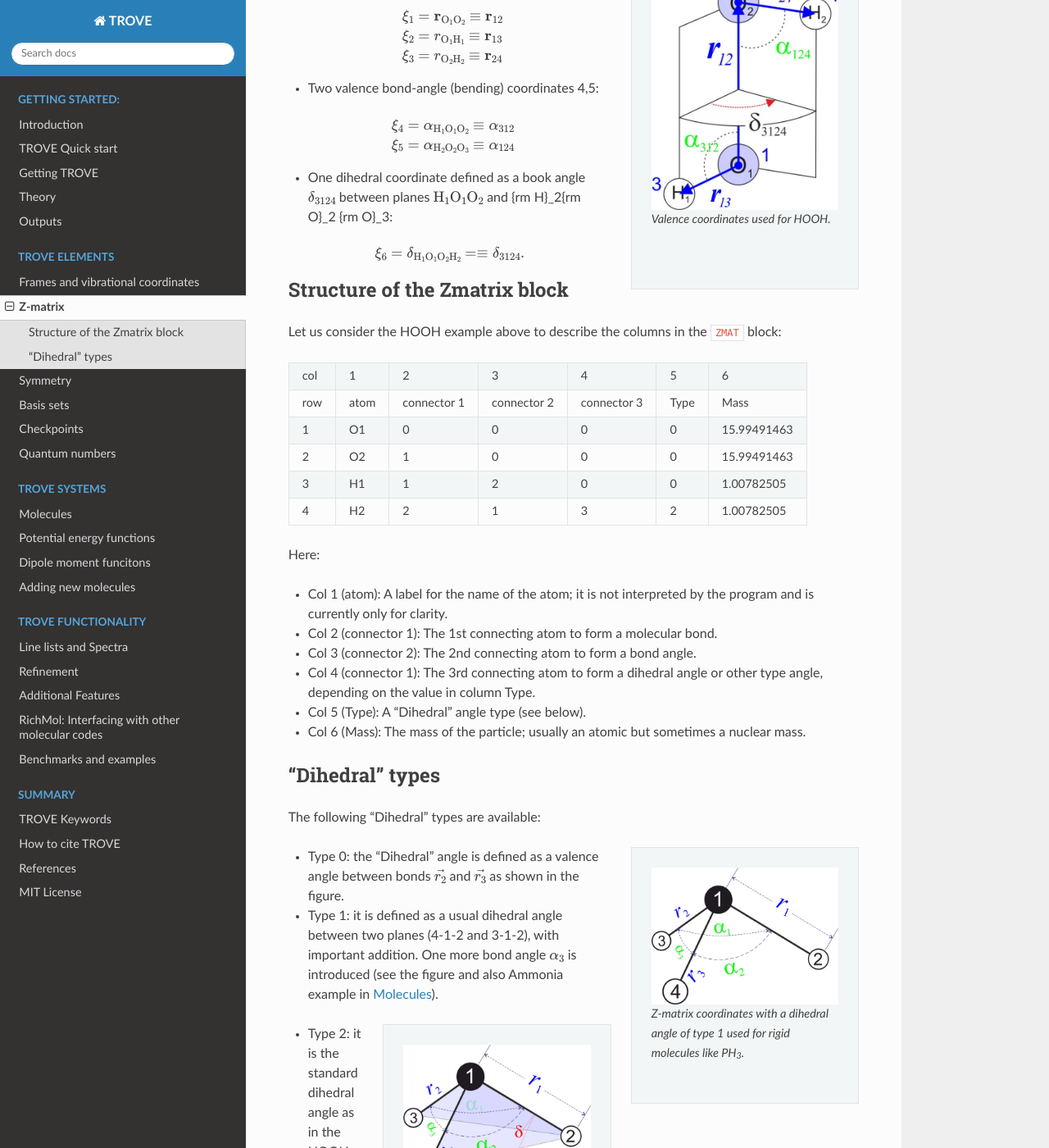
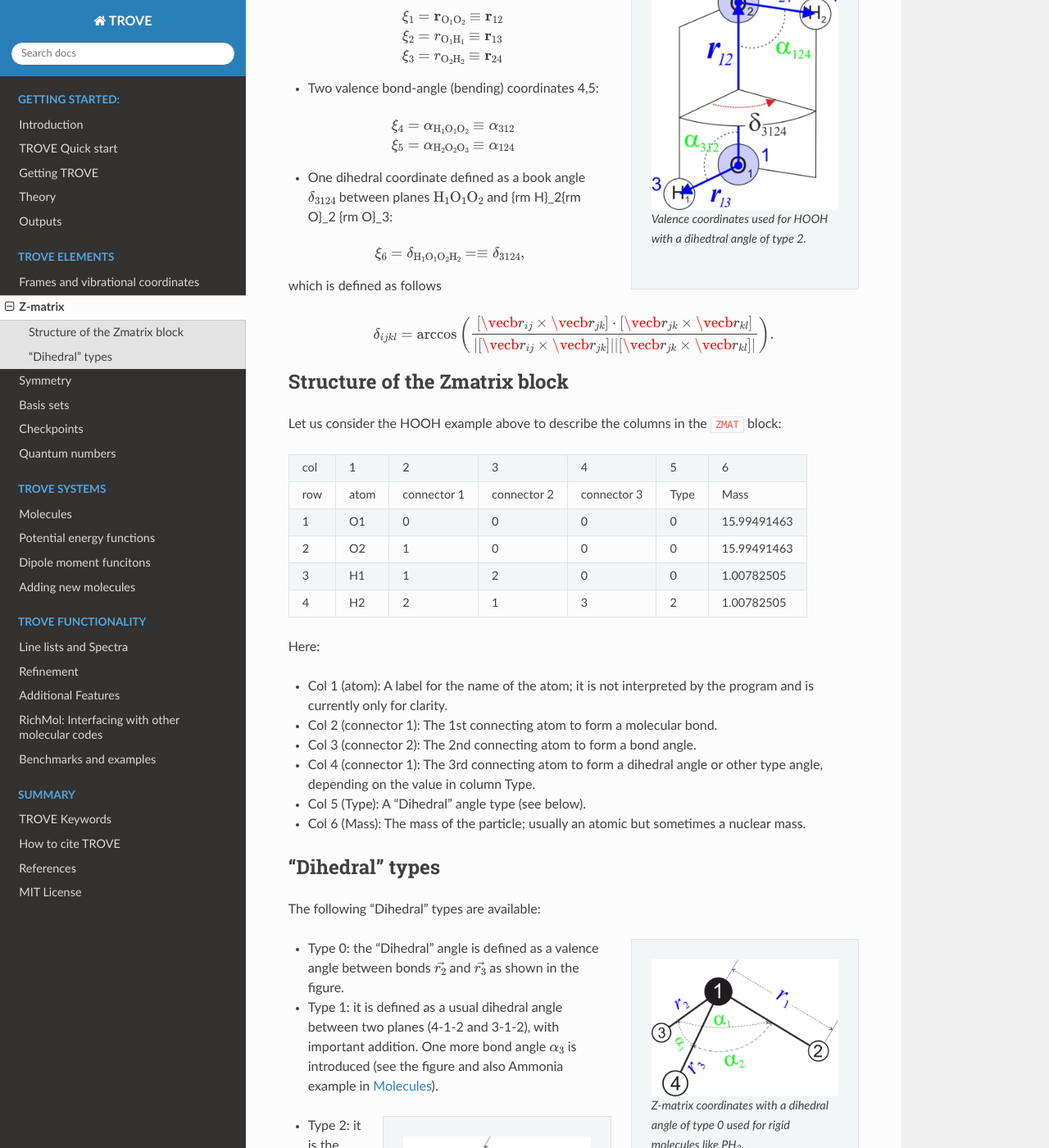
Before and after one commit to Trovemaster/TROVE, a Sphinx documentation site: the page built from docs/source/zmatrix.rst, in a window 1280 px wide and 1400 px high, scrolled down 540 px. Shown: the whole window at 82% size. Built offline with Sphinx 7.4.7 and the Read the Docs theme 2.0.0, drawn with Linux system fonts in a browser that asks for light colours; formulas are drawn with MathJax 3; some of the changed text lies outside the part shown.

Commit message:
dihedral type -2

```diff
--- a/docs/source/zmatrix.rst
+++ b/docs/source/zmatrix.rst
@@ -23,7 +23,7 @@
    .. figure:: img/HOOH_zmat.jpg
        :alt: HOOH
 
-       Valence coordinates used for HOOH.
+       Valence coordinates used for HOOH with a dihedtral angle of type 2.
 
 
 
@@ -52,7 +52,16 @@
 
 .. math::
 
-   \xi_6 = \delta_{{\rm H}_1{\rm O}_1 {\rm O}_2 {\rm H}_2} = \equiv \delta_{3124}.
+   \xi_6 = \delta_{{\rm H}_1{\rm O}_1 {\rm O}_2 {\rm H}_2} = \equiv \delta_{3124},
+
+which is defined as follows
+
+.. math::
+
+        \delta_{ijkl} =  \arccos\left(\frac{[\vecb{r}_{ij} \times \vecb{r}_{jk}]\cdot[\vecb{r}_{jk} \times \vecb{r}_{kl}] }{|[\vecb{r}_{ij} \times \vecb{r}_{jk}]| | [\vecb{r}_{jk} \times \vecb{r}_{kl}]|}\right).
+
+
+
 
 .. note: The order of the coordinates in TROVE is always: stretching, bending and dihedrals.
 
@@ -103,7 +112,7 @@
    .. figure:: img/XY3_zmat_0.jpg
        :alt: XY3 Zmat
 
-       Z-matrix coordinates with a dihedral angle of type 1 used for rigid molecules like PH\ :sub:`3`.
+       Z-matrix coordinates with a dihedral angle of type 0 used for rigid molecules like PH\ :sub:`3`.
 
 
 - Type 0: the "Dihedral"  angle  is defined as  a valence angle between bonds :math:`\vec{r_{2}}`  and  :math:`\vec{r_{3}}` as shown in the figure.
@@ -119,8 +128,23 @@
    .. figure:: img/XY3_zmat_1.jpg
        :alt: XY3 Zmat
 
-       Z-matrix coordinates with a "dihedral" angle of type  used for NH\ :sub:`3`.
+       Z-matrix coordinates with a "dihedral" angle of type 1 used for NH\ :sub:`3`.
 
 
 
 - Type 2: it is the standard dihedral angle as in the HOOH example above.
+
+
+
+
+- Type -2: it is the standard dihedral angle, but with the "backbone" vector inverted, see figure.
+
+
+
+
+.. sidebar::
+
+   .. figure:: img/X2Y2_zmat-2.jpg
+       :alt: H2O2 Zmat
+
+       Z-matrix coordinates with a "dihedral" angle of type -2 used for HOOH with the "backbone" vector inverted.
```
Also changed, not shown: docs/source/img/X2Y2_zmat-2.jpg (added).
